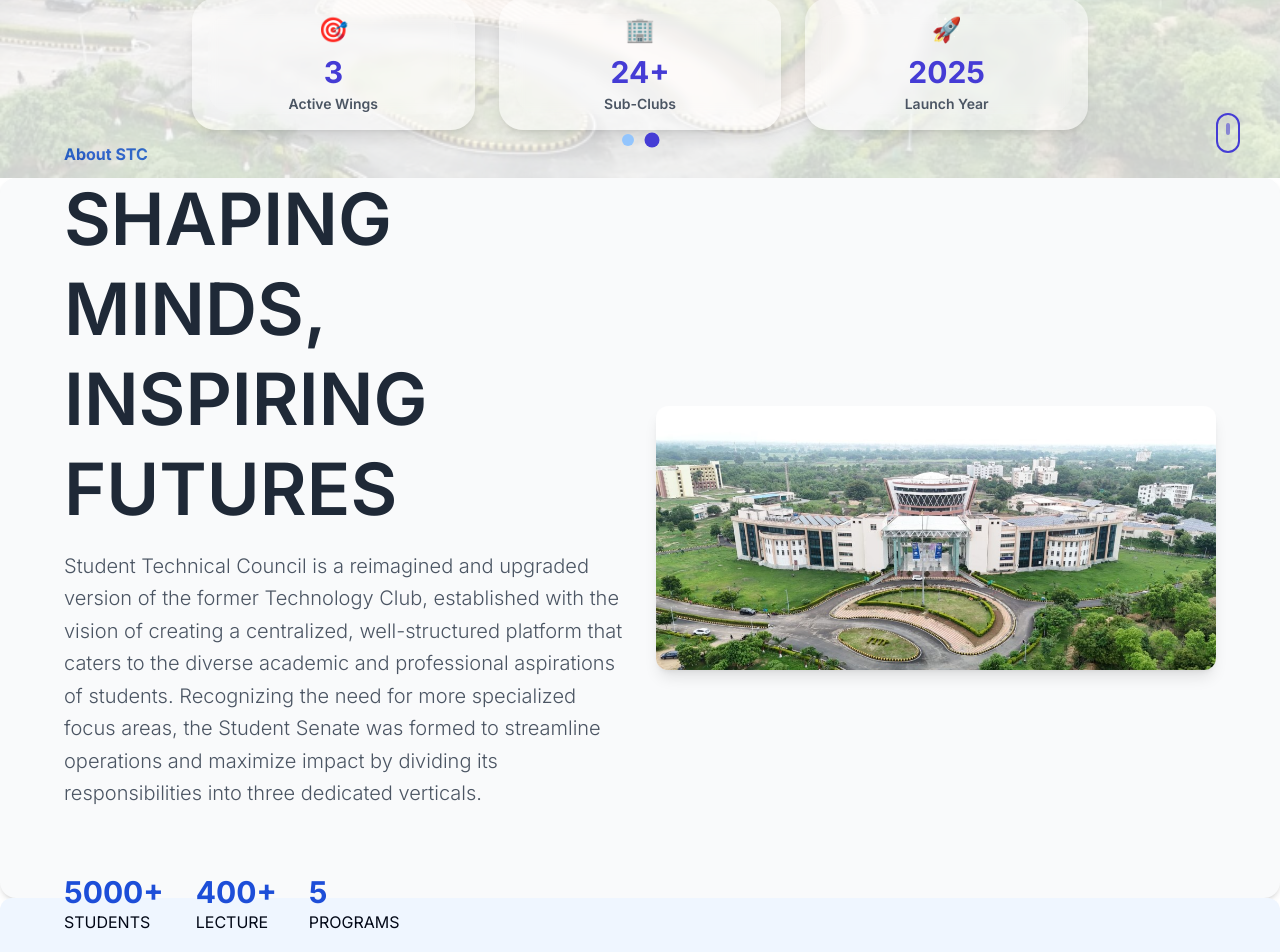
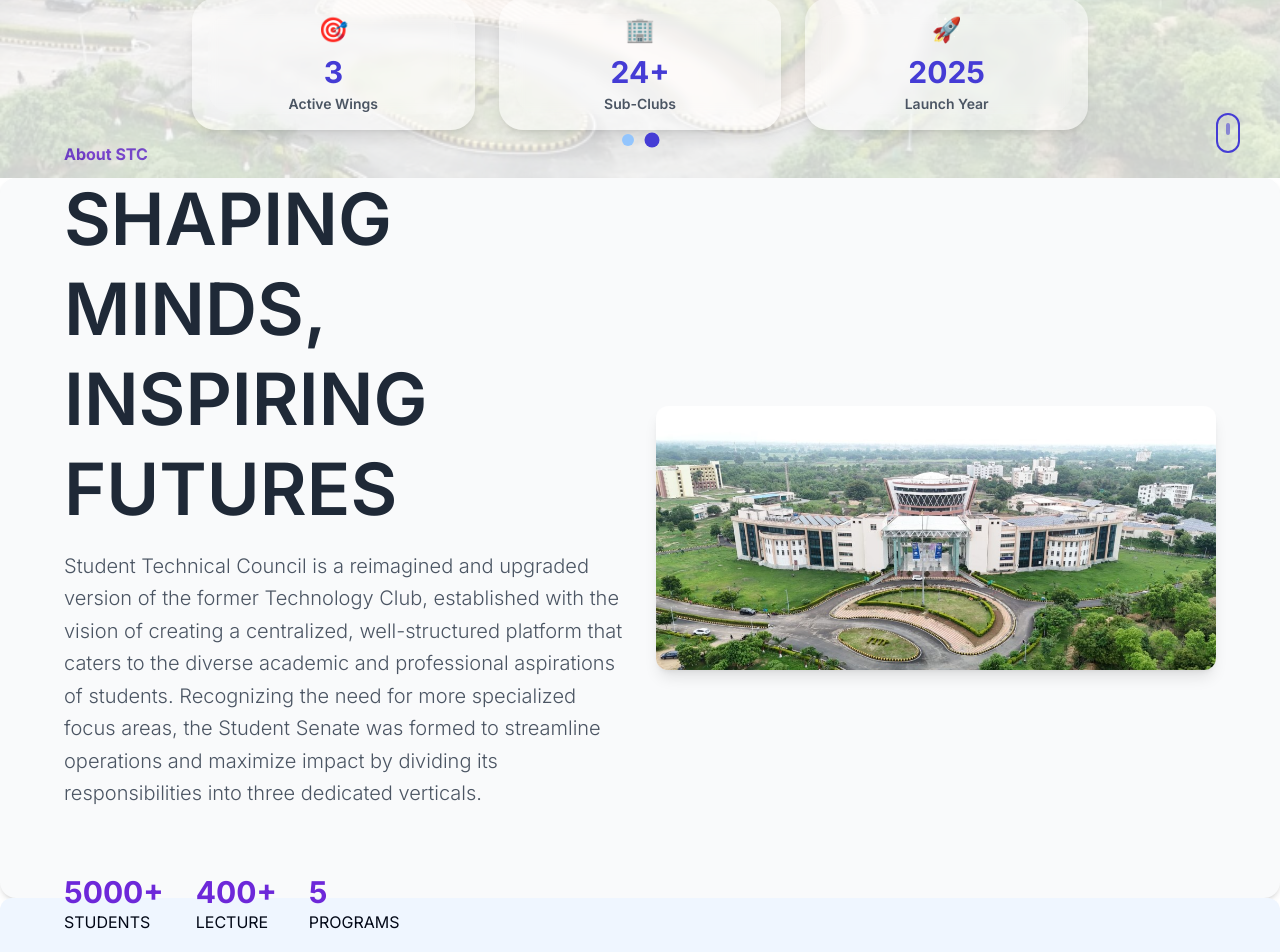
Before and after one commit to Vatsal9915/Student-Senate-IITP, a Next.js app: page / in a window 1280 px wide. Shown: the part 702-1654 px from the top of the page. Built offline with nearby package versions, Linux system fonts and the light colour scheme.

Commit message:
Update stats-section.tsx

```diff
--- a/components/stats-section.tsx
+++ b/components/stats-section.tsx
@@ -5,7 +5,7 @@ const StatsSection = () => {
     <div className="flex p-16 items-center h-[90vh] justify-between  gap-8 bg-gray-50 rounded-2xl shadow-md">
       {/* left section */}
       <div className="flex-1">
-        <h3 className="text-blue-600 font-bold mb-2">About STC</h3>
+        <h3 className="text-violet-600 font-bold mb-2">About STC</h3>
         <h1 className="text-7xl font-semibold mb-4 text-gray-800 leading-tight">
           SHAPING MINDS,<br /> INSPIRING FUTURES
         </h1>
@@ -15,15 +15,15 @@ const StatsSection = () => {
 
         <div className='flex justify-start items-center gap-8 mt-8'>
           <div>
-            <p className='text-3xl text-blue-700 font-bold'>5000+</p>
+            <p className='text-3xl text-violet-700 font-bold'>5000+</p>
             <h2>STUDENTS </h2>
           </div>
           <div>
-            <p className='text-3xl text-blue-700 font-bold'>400+</p>
+            <p className='text-3xl text-violet-700 font-bold'>400+</p>
             <h2>LECTURE</h2>
           </div>
           <div>
-            <p className='text-3xl text-blue-700 font-bold'>5</p>
+            <p className='text-3xl text-violet-700 font-bold'>5</p>
             <h2>PROGRAMS</h2>
           </div>
         </div>
```
